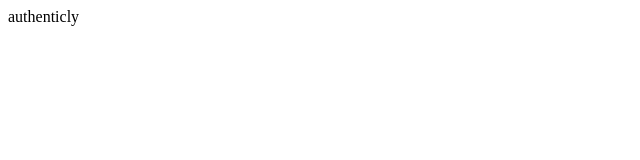
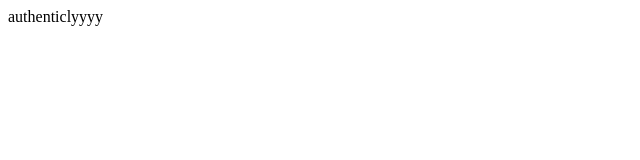
Before and after one commit to HadasHadad/authenticly, a website: page index.html in a window 1280 px wide. Shown: the full height of the page, 0-640 px from the left. Drawn offline with Linux system fonts and the light colour scheme.

Commit message:
Update index.html

```diff
--- a/index.html
+++ b/index.html
@@ -6,6 +6,6 @@
     <title>Document</title>
 </head>
 <body>
-    authenticly
+    authenticlyyyy
 </body>
 </html>
```
